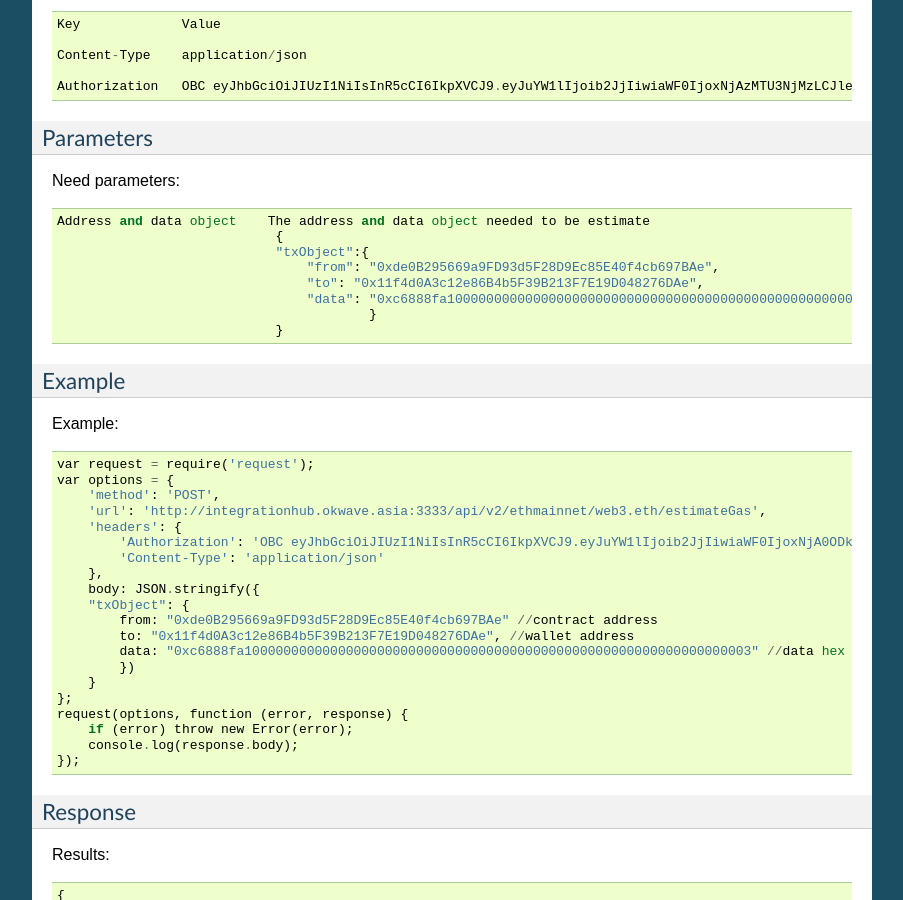
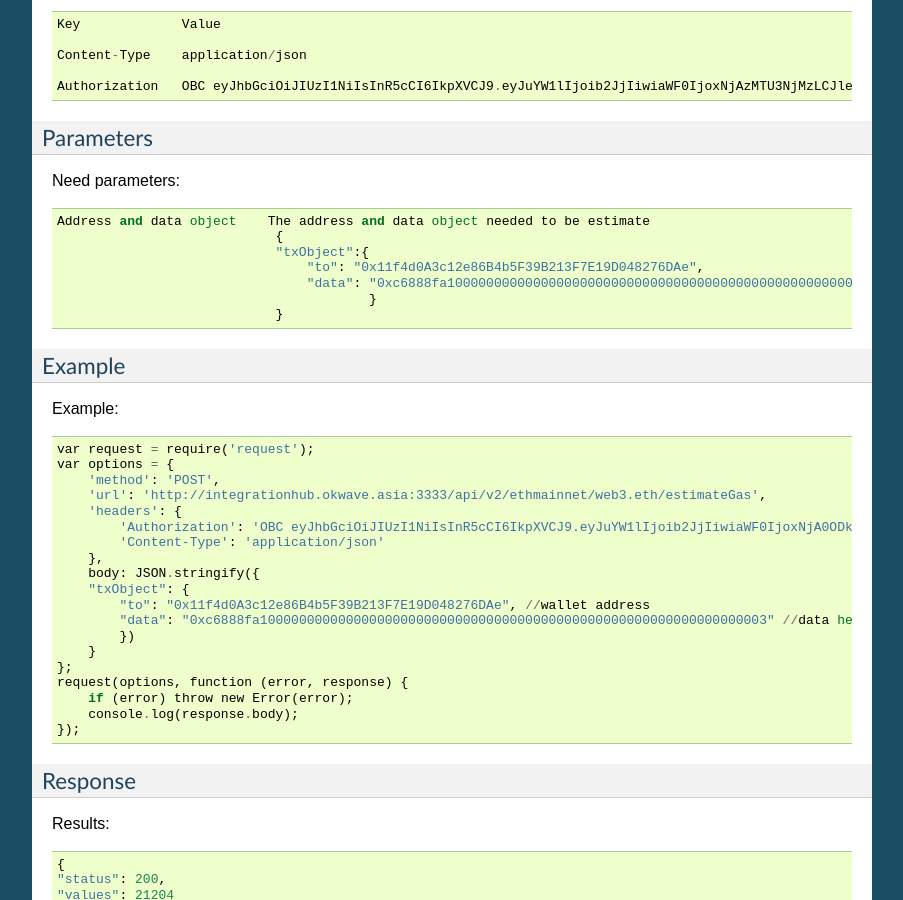
Before and after one commit to bcnodeobc/integrationhub, a Sphinx documentation site: the page built from docs/ethereum.rst, in a window 1280 px wide and 900 px high, scrolled down 52570 px. Shown: the whole window, without its empty margins (198-1101 px from the left). Built offline with Sphinx 7.4.7, drawn with Linux system fonts in a browser that asks for light colours.

Commit message:
fixed: fixed estimateGas parameter

```diff
--- a/docs/ethereum.rst
+++ b/docs/ethereum.rst
@@ -2908,7 +2908,6 @@ Need parameters::
     Address and data object    The address and data object needed to be estimate
                                 {
                                 "txObject":{
-                                    "from": "0xde0B295669a9FD93d5F28D9Ec85E40f4cb697BAe",
                                     "to": "0x11f4d0A3c12e86B4b5F39B213F7E19D048276DAe",
                                     "data": "0xc6888fa10000000000000000000000000000000000000000000000000000000000000003"
                                             }
@@ -2928,9 +2927,8 @@ Example::
         },
         body: JSON.stringify({
         "txObject": {
-            from: "0xde0B295669a9FD93d5F28D9Ec85E40f4cb697BAe" //contract address
-            to: "0x11f4d0A3c12e86B4b5F39B213F7E19D048276DAe", //wallet address
-            data: "0xc6888fa10000000000000000000000000000000000000000000000000000000000000003" //data hex object
+            "to": "0x11f4d0A3c12e86B4b5F39B213F7E19D048276DAe", //wallet address
+            "data": "0xc6888fa10000000000000000000000000000000000000000000000000000000000000003" //data hex object
             })
         }
     };
```
